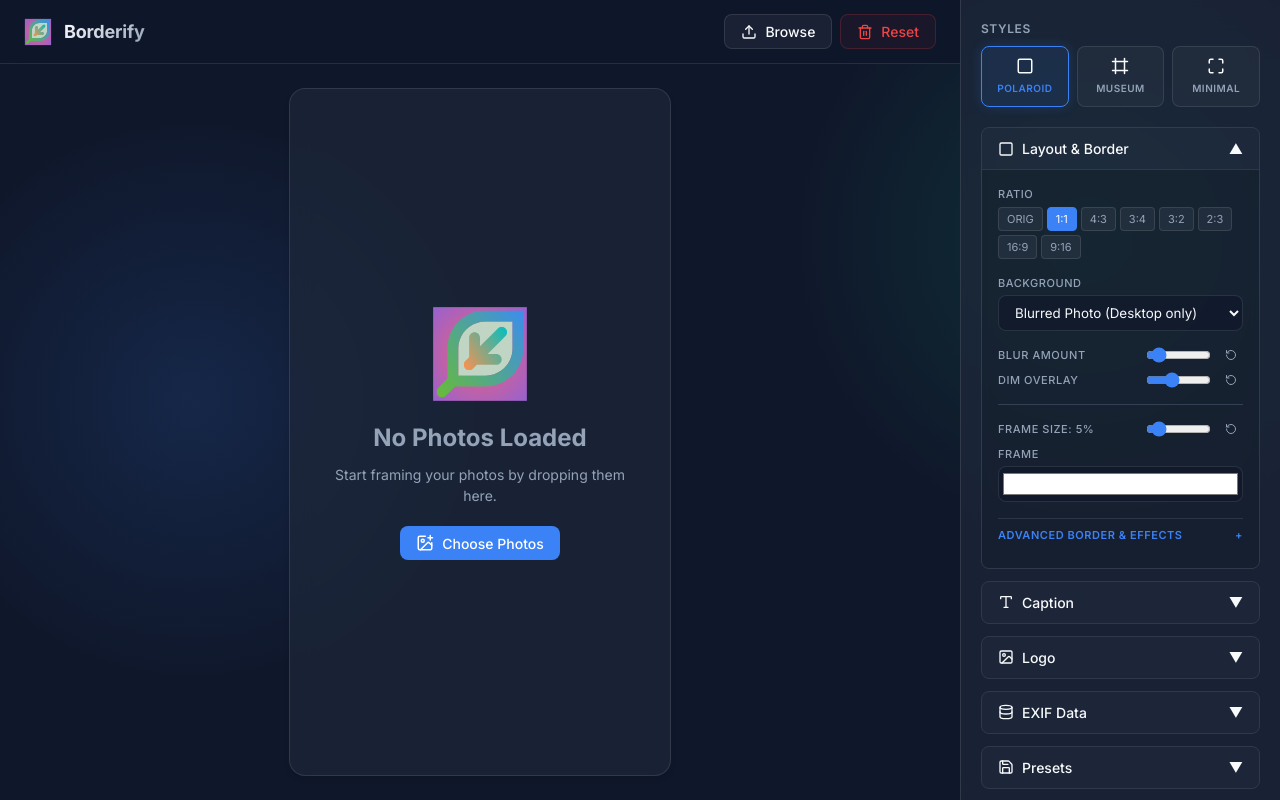
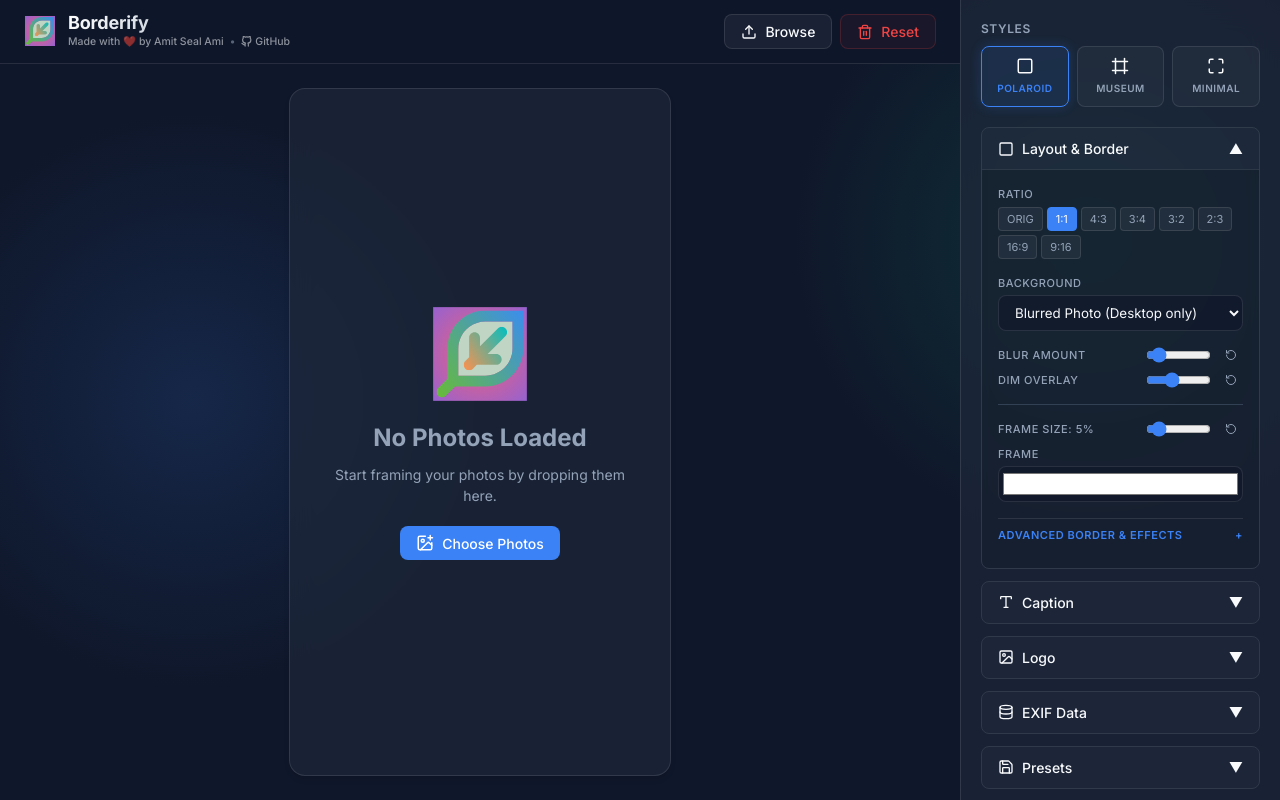
Before and after one commit to LordAmit/borderify, a React (Vite) app: page / in a window 1280 px wide. Built offline with nearby package versions, Linux system fonts and the light colour scheme.

Commit message:
added github

```diff
--- a/src/App.tsx
+++ b/src/App.tsx
@@ -91,7 +91,7 @@
               } else {
                 resolve(null);
               }
-            } catch (err) {
+            } catch {
               resolve(null);
             }
           };
@@ -153,6 +153,7 @@
 
     window.addEventListener('paste', handlePaste);
     return () => window.removeEventListener('paste', handlePaste);
+    // eslint-disable-next-line react-hooks/exhaustive-deps
   }, []);
 
 
@@ -315,8 +316,20 @@
       <div className="workspace">
         <header className="top-bar">
           <div className="brand">
-            <img src="./favicon.svg" alt="Borderify Logo" className="logo-icon" style={{ width: 28, height: 28 }} />
-            <h1 className="brand-name">Borderify</h1>
+            <img src="./favicon.svg" alt="Borderify Logo" className="logo-icon" style={{ width: 32, height: 32 }} />
+            <div className="brand-text">
+              <h1 className="brand-name">Borderify</h1>
+              <span className="byline">
+                <span className="byline-credit">Made with ❤️ by <a href="https://github.com/lordamit" target="_blank" rel="noopener noreferrer">Amit Seal Ami</a></span>
+                <span className="byline-dot">•</span>
+                <a href="https://github.com/lordamit/borderify" target="_blank" rel="noopener noreferrer" className="byline-link">
+                  <svg viewBox="0 0 24 24" width="11" height="11" stroke="currentColor" strokeWidth="2.5" fill="none" strokeLinecap="round" strokeLinejoin="round" style={{ verticalAlign: 'middle', marginRight: '3px' }}>
+                    <path d="M9 19c-5 1.5-5-2.5-7-3m14 6v-3.87a3.37 3.37 0 0 0-.94-2.61c3.14-.35 6.44-1.54 6.44-7A5.44 5.44 0 0 0 20 4.77 5.07 5.07 0 0 0 19.91 1S18.73.65 16 2.48a13.38 13.38 0 0 0-7 0C6.27.65 5.09 1 5.09 1A5.07 5.07 0 0 0 5 4.77a5.44 5.44 0 0 0-1.5 3.78c0 5.42 3.3 6.61 6.44 7A3.37 3.37 0 0 0 9 18.13V22"></path>
+                  </svg>
+                  GitHub
+                </a>
+              </span>
+            </div>
           </div>
           <div className="actions">
             <input
--- a/src/SidebarControls.tsx
+++ b/src/SidebarControls.tsx
@@ -229,7 +229,7 @@
       if (w && h) targetRatio = w / h;
     }
 
-    let baseLength = longestEdge * scaleLimit;
+    const baseLength = longestEdge * scaleLimit;
     let cWidth, cHeight;
     if (targetRatio > 1) {
       cWidth = baseLength;
--- a/src/index.css
+++ b/src/index.css
@@ -162,6 +162,11 @@
   color: var(--accent-color);
 }
 
+.brand-text {
+  display: flex;
+  flex-direction: column;
+}
+
 .brand-name {
   font-size: 18px;
   font-weight: 700;
@@ -169,6 +174,47 @@
   background: linear-gradient(135deg, #fff 0%, #94a3b8 100%);
   -webkit-background-clip: text;
   -webkit-text-fill-color: transparent;
+  line-height: 1.1;
+  margin-bottom: 1px;
+}
+
+.byline {
+  margin-left: 0;
+  font-size: 10.5px;
+  opacity: 0.55;
+  display: flex;
+  align-items: center;
+  gap: 6px;
+  transition: opacity 0.25s ease;
+  font-weight: 500;
+}
+
+.byline:hover {
+  opacity: 0.95;
+}
+
+.byline-dot {
+  color: var(--text-secondary);
+}
+
+.byline a {
+  color: var(--text-primary);
+  text-decoration: none;
+  transition: color 0.2s ease;
+  display: inline-flex;
+  align-items: center;
+}
+
+.byline a:hover {
+  color: var(--accent-color);
+  text-decoration: underline;
+}
+
+@media (max-width: 576px) {
+  .byline-dot,
+  .byline-link {
+    display: none !important;
+  }
 }
 
 .actions {
--- a/src/render.ts
+++ b/src/render.ts
@@ -54,7 +54,7 @@
     if (w && h) targetRatio = w / h;
   }
 
-  let baseLength = longestEdge * scaleLimit;
+  const baseLength = longestEdge * scaleLimit;
   let cWidth, cHeight;
   if (targetRatio > 1) {
     cWidth = baseLength;
@@ -321,7 +321,7 @@
     if (anchor.align === 'right') startX -= totalW;
     else if (anchor.align === 'center') startX -= (totalW / 2);
 
-    let drawY = cardY + anchor.y + offsetY;
+    const drawY = cardY + anchor.y + offsetY;
 
     ctx.textAlign = 'left';
     ctx.textBaseline = 'middle';
@@ -367,7 +367,7 @@
     if (logoAnchor.align === 'right') startX -= logoW;
     else if (logoAnchor.align === 'center') startX -= (logoW / 2);
 
-    let drawY = cardY + logoAnchor.y + logoOffsetY;
+    const drawY = cardY + logoAnchor.y + logoOffsetY;
 
     ctx.drawImage(_logoImgObject, startX, drawY - (logoH / 2), logoW, logoH);
   }
```
Also changed, not shown: 4 other files (tests, documents, lock files or other folders).
